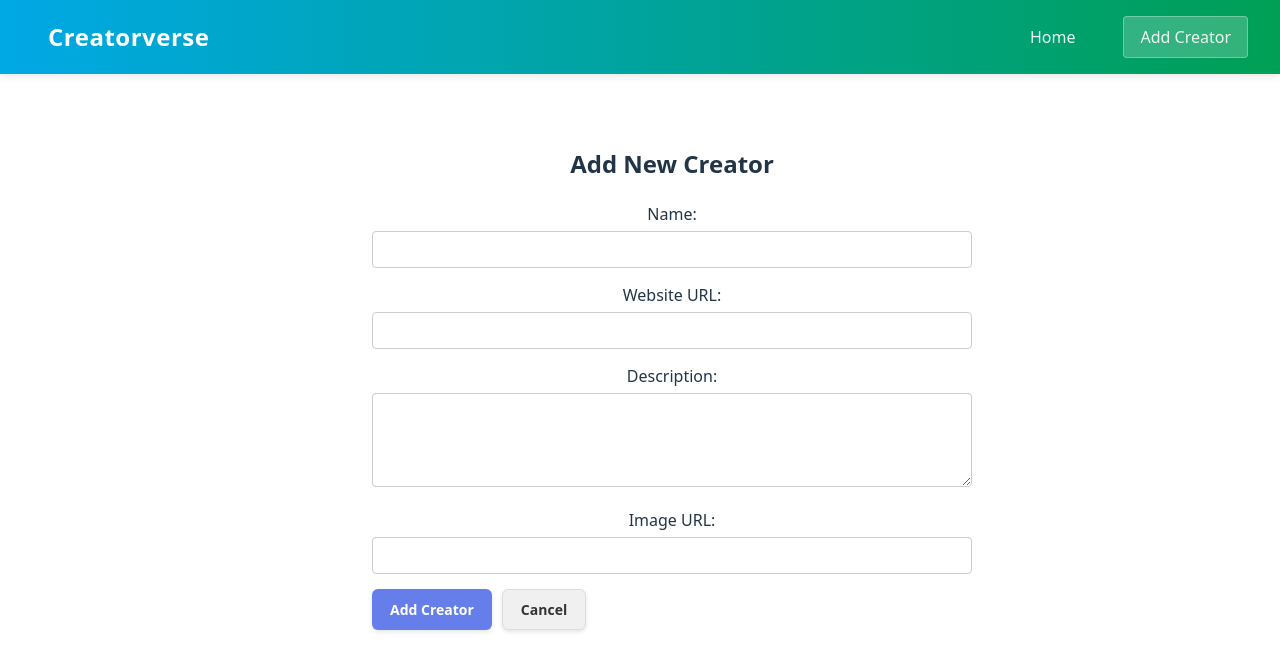
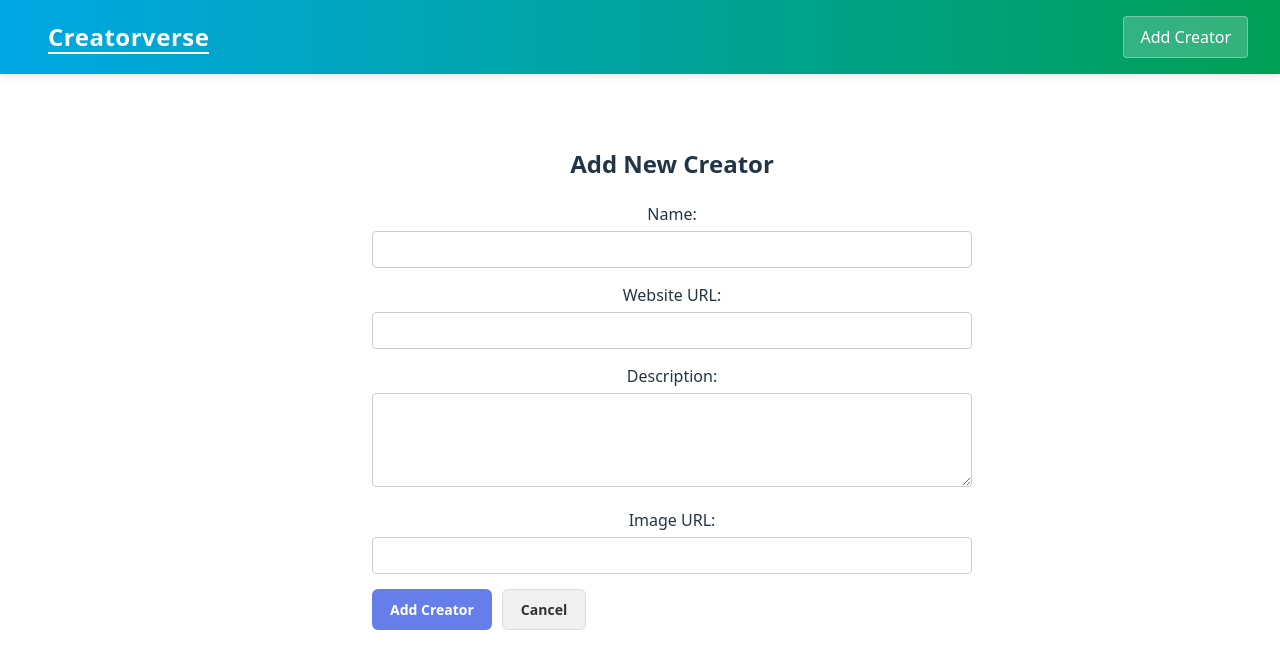
Before and after one commit to SGcoder120/Creatorverse, a React (Vite) app: page /add in a window 1280 px wide. Shown: the top 670 px of the page. Built offline with nearby package versions, Linux system fonts and the light colour scheme; no server answers; the database is empty.

Commit message:
Refactor header/nav, card UI, and pages

```diff
--- a/src/App.css
+++ b/src/App.css
@@ -74,7 +74,7 @@
   align-items: center;
 }
 
-.navbar-brand h1 {
+.brand-title {
   margin: 0;
   font-size: 1.5rem;
   color: white;
@@ -97,39 +97,36 @@
   font-weight: 500;
   padding: 0.5rem 1rem;
   border-radius: 4px;
-  transition: all 0.3s ease;
   position: relative;
 }
 
-.nav-link:hover {
-  color: white;
-  background-color: rgba(255, 255, 255, 0.1);
+.nav-link-home::after {
+  content: '';
+  position: absolute;
+  left: 1rem;
+  right: 1rem;
+  bottom: 0.25rem;
+  height: 2px;
+  background-color: white;
 }
 
-.nav-link::after {
-  content: '';
-  position: absolute;
-  bottom: 0;
-  left: 1rem;
-  width: calc(100% - 2rem);
-  height: 2px;
-  background: white;
-  transform: scaleX(0);
-  transform-origin: right;
-  transition: transform 0.3s ease;
+.nav-link-home:hover {
+  color: white;
+  background-color: rgba(255, 255, 255, 0.12);
 }
 
-.nav-link:hover::after {
+.nav-link-home:hover::after {
   transform: scaleX(1);
-  transform-origin: left;
 }
 
 .nav-link-primary {
+  color: rgba(255, 255, 255);
   background-color: rgba(255, 255, 255, 0.2);
   border: 1px solid rgba(255, 255, 255, 0.3);
 }
 
 .nav-link-primary:hover {
+  color: rgba(255, 255, 255);
   background-color: rgba(255, 255, 255, 0.3);
   border-color: rgba(255, 255, 255, 0.5);
 }
--- a/src/App.jsx
+++ b/src/App.jsx
@@ -40,16 +40,15 @@ function App() {
   const element = useRoutes(routes)
 
   return (
-    <>
+    <div>
       <header className="app-header">
         <div className="navbar-container">
           <div className="navbar-brand">
-            <Link to="/" className="nav-link">
-              <h1>Creatorverse</h1>
+            <Link to="/" className="nav-link nav-link-home">
+              <h1 className="brand-title">Creatorverse</h1>
             </Link>
           </div>
           <nav className="navbar-nav">
-            <Link to="/" className="nav-link">Home</Link>
             <Link to="/add" className="nav-link nav-link-primary">Add Creator</Link>
           </nav>
         </div>
@@ -59,7 +58,7 @@ function App() {
           {element}
         </main>
       </div>
-    </>
+    </div>
   )
 }
 
--- a/src/components/Card.css
+++ b/src/components/Card.css
@@ -3,14 +3,15 @@
   display: flex;
   flex-direction: column;
   gap: 12px;
-  background: #ffffff;
+  background: #eee;
   border-radius: 8px;
   box-shadow: 0 2px 8px rgba(0, 0, 0, 0.08);
   padding: 0;
-  max-width: 300px;
-  margin: 12px auto;
+  width: 100%;
+  margin: 0;
   overflow: hidden;
 }
+
 .card-image {
   width: 100%;
   height: 200px;
@@ -22,6 +23,8 @@
 .card-content {
   flex: 1;
   padding: 12px;
+  display: flex;
+  flex-direction: column;
 }
 
 .card-name {
@@ -54,7 +57,8 @@
 .card-actions {
   display: flex;
   gap: 8px;
-  margin-top: 12px;
+  margin-top: auto;
+  padding-top: 12px;
 }
 
 .card-btn {
@@ -76,6 +80,7 @@
 
 .card-btn-view:hover {
   background-color: #1557b0;
+  color: white;
 }
 
 .card-btn-edit {
@@ -85,11 +90,12 @@
 
 .card-btn-edit:hover {
   background-color: #2d7d4a;
+  color: white;
 }
 
 @media (max-width: 480px) {
   .card {
-    max-width: 100%;
+    width: 100%;
   }
 
   .card-image {
--- a/src/components/Card.jsx
+++ b/src/components/Card.jsx
@@ -2,6 +2,11 @@ import { Link } from "react-router-dom";
 import "./Card.css";
 
 export default function Card({id, name, url, description, imageURL}) {
+    const previewLength = 200;
+    const preview = description
+        ? (description.length > previewLength ? description.slice(0, previewLength) + '...' : description)
+        : ''
+
     return (
         <div className="card">
             {imageURL && (
@@ -12,7 +17,7 @@ export default function Card({id, name, url, description, imageURL}) {
                 <p className="card-url">
                     <a href={url} target="_blank" rel="noopener noreferrer">{url}</a>
                 </p>
-                <p className="card-description">{description}</p>
+                <p className="card-description">{preview}</p>
                 <div className="card-actions">
                     <Link to={`/view/${id}`} className="card-btn card-btn-view">View</Link>
                     <Link to={`/edit/${id}`} className="card-btn card-btn-edit">Edit</Link>
--- a/src/pages/AddCreator.jsx
+++ b/src/pages/AddCreator.jsx
@@ -70,7 +70,6 @@ export default function AddCreator() {
 						name="url"
 						value={formData.url}
 						onChange={handleChange}
-						required
 					/>
 				</div>
 
@@ -81,7 +80,6 @@ export default function AddCreator() {
 						name="description"
 						value={formData.description}
 						onChange={handleChange}
-						required
 						rows="4"
 					/>
 				</div>
@@ -94,7 +92,6 @@ export default function AddCreator() {
 						name="imageURL"
 						value={formData.imageURL}
 						onChange={handleChange}
-						required
 					/>
 				</div>
 
--- /dev/null
+++ b/src/pages/ShowCreators.css
@@ -0,0 +1,12 @@
+.creators-grid {
+	display: grid;
+	grid-template-columns: repeat(2, minmax(0, 1fr));
+	gap: 24px;
+	align-items: stretch;
+}
+
+@media (max-width: 900px) {
+	.creators-grid {
+		grid-template-columns: 1fr;
+	}
+}
--- a/src/pages/ShowCreators.jsx
+++ b/src/pages/ShowCreators.jsx
@@ -1,6 +1,7 @@
 import { useState, useEffect } from 'react'
 import supabase from '../client.js'
 import Card from '../components/Card.jsx'
+import './ShowCreators.css'
 
 export default function ShowCreators({ creators: initialCreators }) {
 	const [creators, setCreators] = useState(initialCreators || [])
@@ -37,7 +38,7 @@ export default function ShowCreators({ creators: initialCreators }) {
 	}
 
 	return (
-		<div>
+		<div className="creators-grid">
 			{creators.map((c) => (
 				<Card
 					key={c.id}
--- a/src/pages/ViewCreator.css
+++ b/src/pages/ViewCreator.css
@@ -17,7 +17,7 @@
 	margin: 0;
 	font-size: 2.2rem;
 	font-weight: 700;
-	background: linear-gradient(135deg, #667eea 0%, #764ba2 100%);
+	background: #667eea;
 	-webkit-background-clip: text;
 	-webkit-text-fill-color: transparent;
 	background-clip: text;
@@ -56,7 +56,7 @@
 	margin: 0 0 12px 0;
 	font-size: 0.95rem;
 	font-weight: 600;
-	color: #667eea;
+	color: #b4c2ff;
 	text-transform: uppercase;
 	letter-spacing: 0.5px;
 	opacity: 0.9;
@@ -68,7 +68,7 @@
 }
 
 .creator-url {
-	color: #667eea;
+	color: #b4c2ff;
 	text-decoration: none;
 	word-break: break-all;
 	font-size: 1rem;
@@ -78,25 +78,24 @@
 	padding: 8px 12px;
 	background-color: rgba(102, 126, 234, 0.05);
 	border-radius: 4px;
-	border-left: 3px solid #667eea;
+	border-left: 3px solid #b4c2ff;
 	padding-left: 10px;
 }
 
 .creator-url:hover {
 	text-decoration: none;
 	background-color: rgba(102, 126, 234, 0.1);
-	transform: translateX(4px);
 }
 
 .creator-description {
 	margin: 0;
-	color: #BBB;
+	color: #b4c2ff;
 	line-height: 1.7;
 	font-size: 1rem;
 	padding: 12px 12px;
 	background-color: rgba(0, 0, 0, 0.02);
 	border-radius: 4px;
-	border-left: 3px solid #667eea;
+	border-left: 3px solid #b4c2ff;
 }
 
 .error-message {
@@ -112,7 +111,6 @@
 	font-size: 14px;
 	font-weight: 600;
 	transition: all 0.3s ease;
-	box-shadow: 0 2px 4px rgba(0, 0, 0, 0.1);
 }
 
 .btn-primary {
@@ -122,8 +120,7 @@
 }
 
 .btn-primary:hover {
-	transform: translateY(-2px);
-	box-shadow: 0 4px 12px rgba(102, 126, 234, 0.4);
+	color: white;
 }
 
 .btn-secondary {
@@ -134,8 +131,6 @@
 
 .btn-secondary:hover {
 	background-color: #e8e8e8;
-	transform: translateY(-2px);
-	box-shadow: 0 4px 12px rgba(0, 0, 0, 0.15);
 }
 
 .btn-danger {
@@ -145,8 +140,6 @@
 
 .btn-danger:hover {
 	background-color: #ee5a6f;
-	transform: translateY(-2px);
-	box-shadow: 0 4px 12px rgba(255, 71, 87, 0.4);
 }
 
 @media (max-width: 768px) {
--- a/src/pages/ViewCreator.jsx
+++ b/src/pages/ViewCreator.jsx
@@ -95,7 +95,6 @@ export default function ViewCreator() {
 						<h3>Description</h3>
 						<p className="creator-description">{creator.description}</p>
 					</div>
-
 				</div>
 			</div>
 		</div>
```
